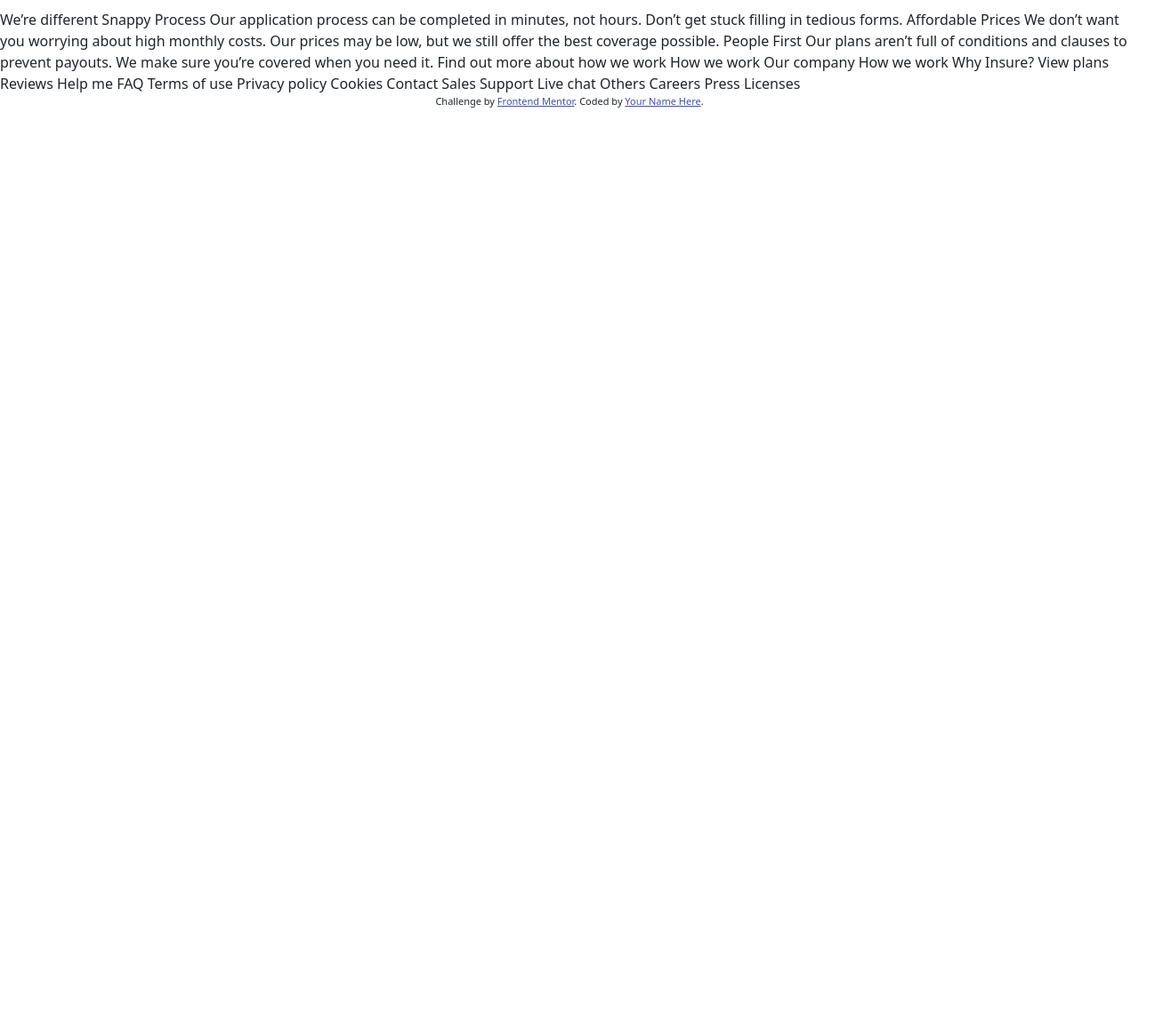
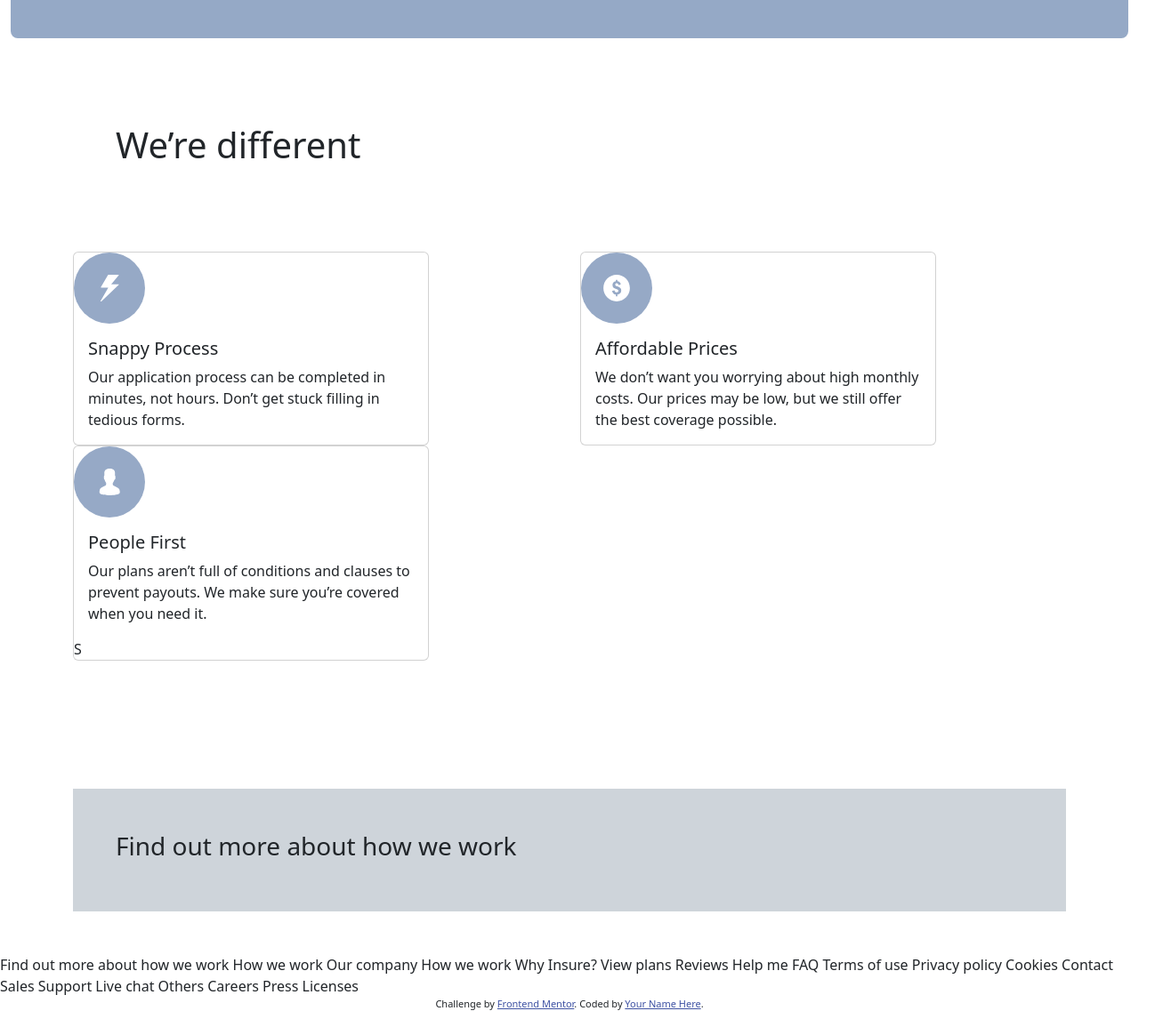
Before and after one commit to Kulani-commits/insure-landing-page-master, a plain HTML site: page index.html in a window 1280 px wide. Shown: the part 500-1637 px from the top of the page at 89% size, 1316 px wide, since content can reach past the window. Before the commit the page ends 800 px from the top, so only its background shows below. Drawn offline with nearby package versions, Linux system fonts and the light colour scheme.

Commit message:
add up to card comp

```diff
--- a/index.html
+++ b/index.html
@@ -6,7 +6,7 @@
 
   <link rel="icon" type="image/png" sizes="32x32" href="./images/favicon-32x32.png">
   <link href="https://cdn.jsdelivr.net/npm/bootstrap@5.3.2/dist/css/bootstrap.min.css" rel="stylesheet" integrity="sha384-T3c6CoIi6uLrA9TneNEoa7RxnatzjcDSCmG1MXxSR1GAsXEV/Dwwykc2MPK8M2HN" crossorigin="anonymous">
-
+  <link rel="stylesheet" href="style.css">
   <title>Frontend Mentor | Insure landing page</title>
 
   <!-- Feel free to remove these styles or customise in your own stylesheet 👍 -->
@@ -36,36 +36,69 @@
 
   </div>
   <div class="container-fluid">
-    <div class="p-5 mb-4 bg-light rounded-3">
-      <div class="container py-5">
-        <h1 class="display-5 fw-bold"> Humanizing your insurance.</h1>
+    <div class="p-5 mb-4 back rounded-3">
+      <div class="container inside-cont py-5">
+        <h1 class="display-5 fw-bold"> Humanizing <br/> your insurance.</h1>
         <p class="col-md-8 fs-4">Get your life insurance coverage easier and faster. We blend our expertise
           and technology to help you find the plan that’s right for you. Ensure you
           and your loved ones are protected.</p>
 
           <button class="btn btn-primary btn-lg" type="button"> View plans</button>
       </div>
+    </div>
+  </div>
+
+<div class="container">
+  <h1 class="p-5  mb-5 mt-5"> We’re different</h1>
+  <div class="row">
+    <div class="col">
+      <!--card1-->
+      <div class="card" style="width: 25rem;">
+        <img src="images/icon-snappy-process.svg" class="card-img-top img-card" alt="Snappy process">
+        <div class="card-body">
+          <h5 class="card-title">Snappy Process</h5>
+          <p class="card-text">  Our application process can be completed in minutes, not hours. Don’t get
+            stuck filling in tedious forms.</p>
+        </div>
+      </div>
+
+    </div>
+    <div class="col">
+      <!--card2-->
+      <div class="card" style="width: 25rem;">
+        <img src="images/icon-affordable-prices.svg" class="card-img-top img-card" alt="Snappy process">
+        <div class="card-body">
+          <h5 class="card-title">Affordable Prices</h5>
+          <p class="card-text">We don’t want you worrying about high monthly costs. Our prices may be low,
+            but we still offer the best coverage possible.</p>
+        </div>
+      </div>
+    </div>
+    <div class="col">
+      <!--card3-->
+      <div class="card" style="width: 25rem;">
+        <img src="images/icon-people-first.svg" class="card-img-top img-card" alt="Snappy process">
+        <div class="card-body">
+          <h5 class="card-title">People First</h5>
+          <p class="card-text">Our plans aren’t full of conditions and clauses to prevent payouts. We make
+            sure you’re covered when you need it.</p>
+        </div>S
+      </div>
+    </div>
+  </div>
+  <div class="mt-5 pt-5">
+    <div class="w-100 bg-dark-subtle p-5 mb-5 mt-5  bottom-block">
+      <h3>Find out more about how we work</h3>
 
 
     </div>
+
+
   </div>
 
-  We’re different
 
-  Snappy Process
+</div>
 
-  Our application process can be completed in minutes, not hours. Don’t get
-  stuck filling in tedious forms.
-
-  Affordable Prices
-
-  We don’t want you worrying about high monthly costs. Our prices may be low,
-  but we still offer the best coverage possible.
-
-  People First
-
-  Our plans aren’t full of conditions and clauses to prevent payouts. We make
-  sure you’re covered when you need it.
 
   Find out more about how we work
 
--- a/style.css
+++ b/style.css
@@ -1,3 +1,13 @@
-.container-fluid{
+.back{
     background-color:hsl(216, 30%, 68%);
 }
+.inside-cont{
+
+    margin-left: 10%;
+}
+.img-card{
+    width: 5em;
+}
+.bottom-block{
+    margin-top: 10rem;
+}
```
